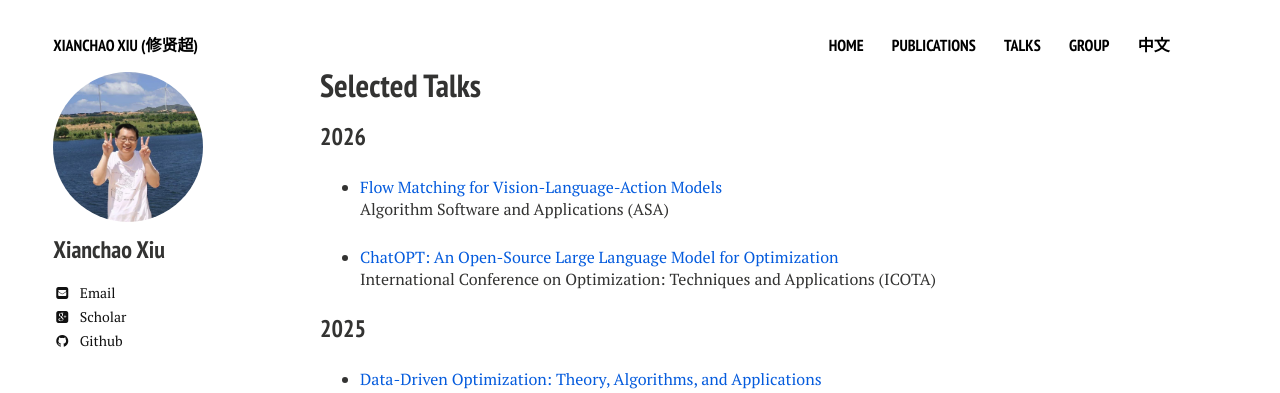
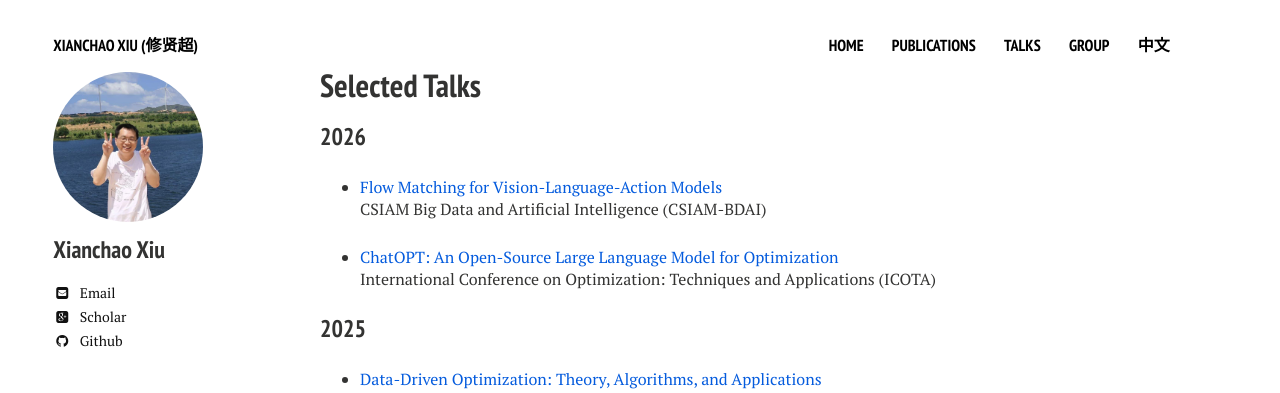
Before and after one commit to xianchaoxiu/xianchaoxiu.github.io, a Jekyll site: the page built from talks/index.md, in a window 1280 px wide. Shown: the top 393 px of the page. Built offline with Jekyll 4.4.1, drawn with Linux system fonts in a browser that asks for light colours; nearby versions of some CDN libraries.

Commit message:
Update index.md

```diff
--- a/talks/index.md
+++ b/talks/index.md
@@ -11,8 +11,8 @@ share: false
 
 ### 2026
 
-* <a href="../talks/2026-ASA.pdf" class="textlink" target="_blank"> Flow Matching for Vision-Language-Action Models </a> <br>
-Algorithm Software and Applications (ASA)
+* <a href="../talks/2026-BDAI.pdf" class="textlink" target="_blank"> Flow Matching for Vision-Language-Action Models </a> <br>
+CSIAM Big Data and Artificial Intelligence (CSIAM-BDAI)
 
 * <a href="../talks/2026-ICOTA.pdf" class="textlink" target="_blank"> ChatOPT: An Open-Source Large Language Model for Optimization </a> <br>
 International Conference on Optimization: Techniques and Applications (ICOTA) <br>
```
